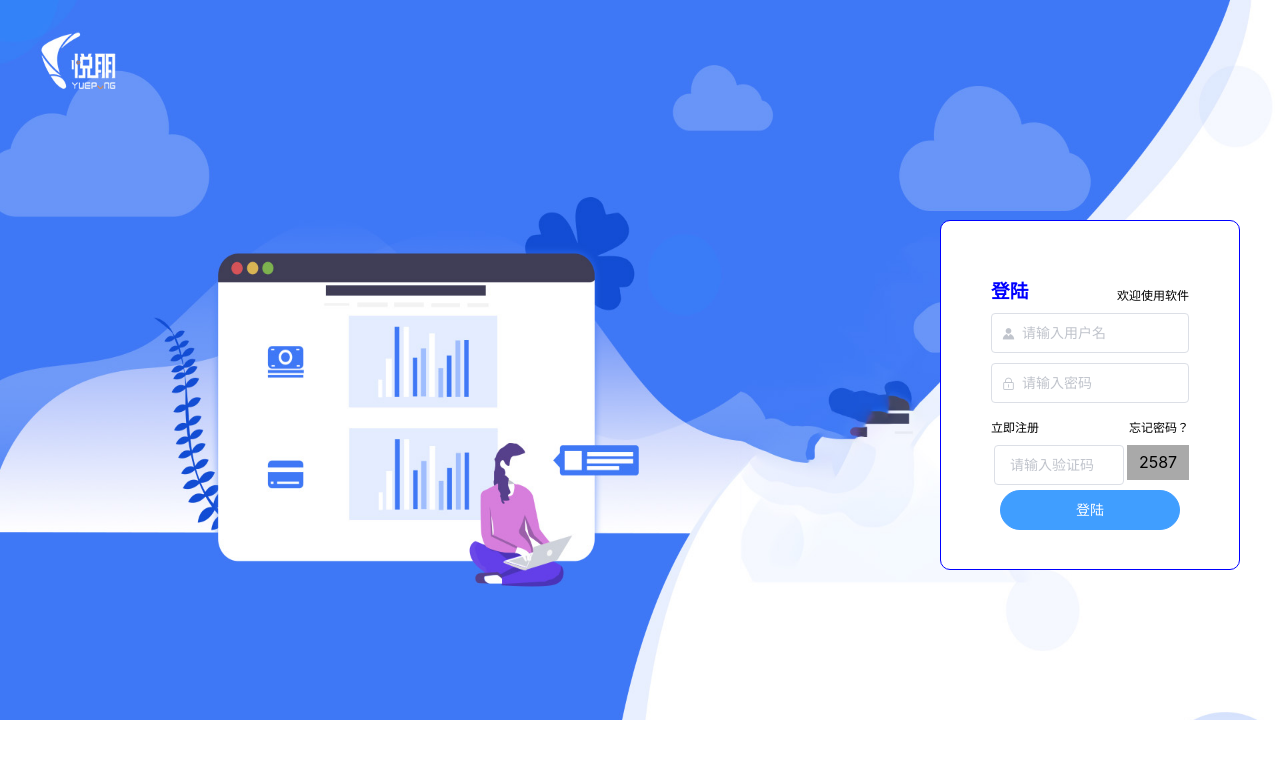
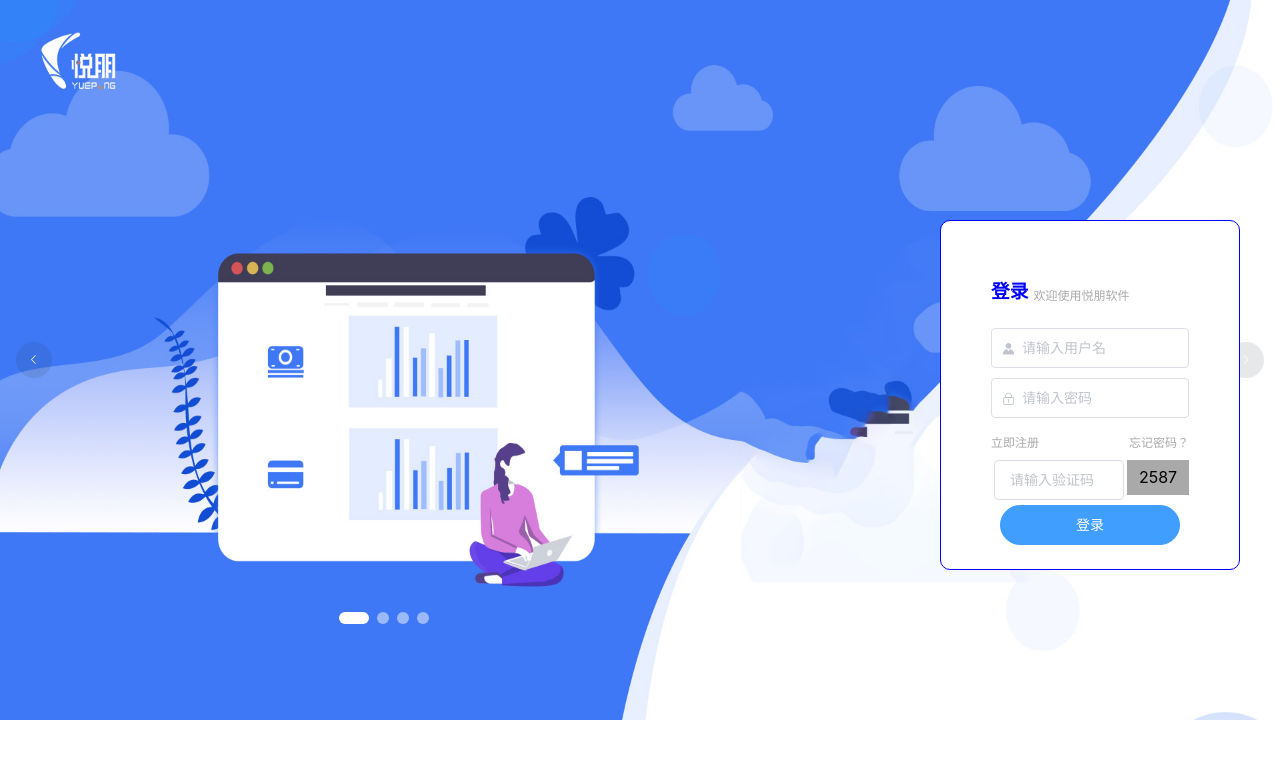
Before and after one commit to Kyoto4869/elui, a Vue app: page /#/login in a window 1280 px wide. Shown: the top 758 px of the page. Built offline with nearby package versions, Linux system fonts and the light colour scheme; no server answers.

Commit message:
对api进行封装

```diff
--- /dev/null
+++ b/src/api/index.js
@@ -0,0 +1,31 @@
+import request from '@/utils/request.js'
+import Vue from 'vue'
+import axios from 'axios'
+
+Vue.prototype.$http=axios;
+
+// export const GetUserInfo = () => {
+// 	return new Promise((resolve, reject) => {
+// 		request.get('/usercode')
+// 			.then(res => resolve(res))
+// 			.catch(err => reject(err))
+// 	})
+// }
+
+// export const Exit=data=>{
+// 	return new Promise((resolve,reject)=>{
+// 		request.postURL("/member/index_login.php",data)
+// 		.then(res=>resolve(res))
+// 		.catch(err=>reject(err))
+// 	})
+// }
+
+
+/* 获取验证码api */
+export const getcode = () => {
+	return new Promise((resolve, reject) => {
+	         axios.get('usercode')
+			.then(res => resolve(res))
+			.catch(err => reject(err))
+	})
+}
--- a/src/assets/js/mock.js
+++ b/src/assets/js/mock.js
@@ -14,5 +14,6 @@ Mock.mock('uersbgimg',{
 
 /* 获取随机生成的验证码 */
 Mock.mock('usercode',{
+
 	 "score|1000-9999": 1000,//随机生成1-800的数字
 })
--- a/src/utils/request.js
+++ b/src/utils/request.js
@@ -2,7 +2,7 @@ import axios from 'axios'
 // 导入axios
 import qs from 'qs';//-S
 // qs把对象转换为url编码形式
-const BASEURL = process.env.NODE_ENV==='production'?'https://www.520mg.com/':'http://localhost:8081';
+const BASEURL = process.env.NODE_ENV==='production'?'https://www.520mg.com/':'http://localhost:8080';
 // process.env.NODE_ENV 当前的运行环境是production
 // process 处理 env环境 node NodeJS  env 环境
 // 当前的运行环境如果是线上 就业采用域名 https://www.520mg.com 作为所有请求的默认域名，如果开发环境则设置另外一个
--- a/src/views/user/admin/login.vue
+++ b/src/views/user/admin/login.vue
@@ -2,7 +2,7 @@
 	<div class="login">
 		<div class="login-box">
 			<template>
-				<el-carousel height="720px" direction="vertical" :autoplay="true" :loop="true" :interval="3000">
+				<el-carousel height="720px" :autoplay="true" :loop="true" :interval="6000">
 					<el-carousel-item><img src="../../../assets/img/1.jpg" alt="" width="100%" height="800" /></el-carousel-item>
 					<el-carousel-item><img src="../../../assets/img/2.jpg" alt="" width="100%" height="800" /></el-carousel-item>
 					<el-carousel-item><img src="../../../assets/img/3.jpg" alt="" width="100%" height="800" /></el-carousel-item>
@@ -11,9 +11,9 @@
 			</template>
 
 			<div class="loginsuc">
-				<div class="title">
-					<h3>登陆</h3>
-					<span>欢迎使用软件</span>
+				<div class="titleone">
+					<h3>登录</h3>
+					<span>欢迎使用悦朋软件</span>
 				</div>
 				<div><el-input prefix-icon="el-icon-s-custom" placeholder="请输入用户名" clearable v-model="name"></el-input></div>
 				<div><el-input prefix-icon="el-icon-lock" placeholder="请输入密码" show-password v-model="pwd"></el-input></div>
@@ -26,7 +26,7 @@
 					<span @click="getcode()">{{ mockcode }}</span>
 				</div>
 
-				<div><el-button type="primary" @click="login()">登陆</el-button></div>
+				<div><el-button type="primary" @click="login()">登录</el-button></div>
 			</div>
 		</div>
 	</div>
@@ -147,6 +147,20 @@ export default {
 	align-items: center;
 	justify-content: space-between;
 }
+.loginsuc .titleone{
+	display: flex;
+	align-items: center;
+	margin-bottom: 20px;
+}
+.loginsuc .titleone span{
+	font-size: 12px;
+	margin-top: 10px;
+	margin-left: 5px;
+	color: #A9A9A9;
+}
+.loginsuc .titleone h3{
+	color: #0000ff;
+}
 .loginsuc .title h3 {
 	color: #0000ff;
 	margin-right: 10px;
@@ -154,6 +168,7 @@ export default {
 .loginsuc .title span {
 	font-size: 12px;
 	margin-top: 10px;
+	color: #A9A9A9;
 }
 .loginsuc div {
 	margin-top: 5px;
@@ -176,4 +191,19 @@ export default {
 	line-height: 35px;
 	background-color: darkgray;
 }
+.login-box .el-carousel__indicators--horizontal{
+	top: 600px;
+	left: 30%!important;
+}
+.login-box .el-carousel__button{
+	width: 12px;
+	height: 12px;
+	border-radius: 100%;
+}
+.login-box .is-active .el-carousel__button{
+	width: 30px;
+	border-radius: 10px;
+
+}
+
 </style>
--- a/src/views/user/index.vue
+++ b/src/views/user/index.vue
@@ -4,7 +4,6 @@
 			<!-- 侧边栏 -->
 			<el-aside width="200px" class="asside">
 				<div class="title"><h1>管理系统</h1></div>
-
 
 				<el-menu default-active="1-4-1" class="el-menu-vertical-demo" @open="handleOpen" @close="handleClose" :collapse="isCollapse">
 					<el-radio-group v-model="isCollapse" style="margin-bottom: 20px;">
@@ -58,14 +57,16 @@
 </template>
 
 <script>
+import {getcode} from '../../api/index.js'
 export default {
 	data() {
 		return {
 			isCollapse: true,
-			loginsucid:sessionStorage.getItem('token'),//登陆成功标准
-
-
+			loginsucid: sessionStorage.getItem('token') //登陆成功标准
 		};
+	},
+	created() {
+		this.test()
 	},
 	methods: {
 		handleOpen(key, keyPath) {
@@ -73,6 +74,12 @@ export default {
 		},
 		handleClose(key, keyPath) {
 			console.log(key, keyPath);
+		},
+		/* test */
+		test() {
+			getcode().then(res => {
+				console.log(res.data, 'test');
+			});
 		}
 	}
 };
```
